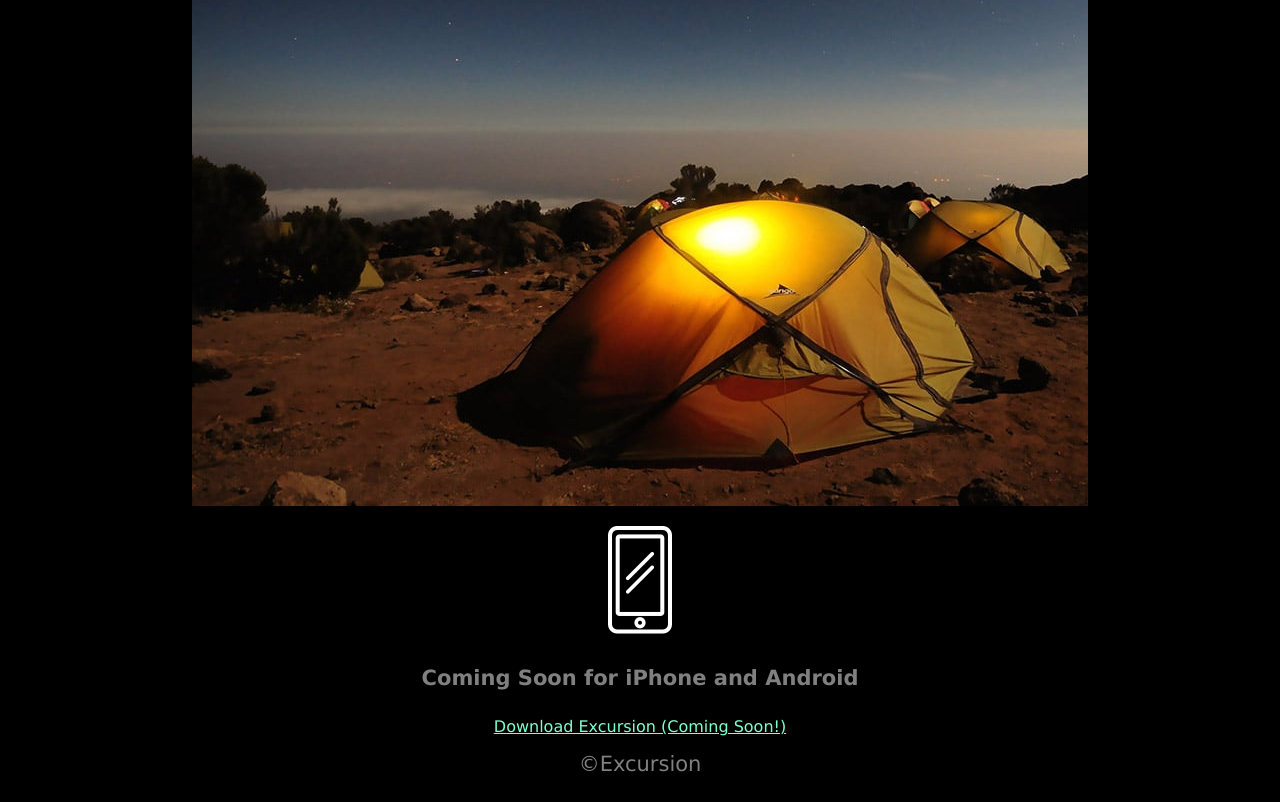
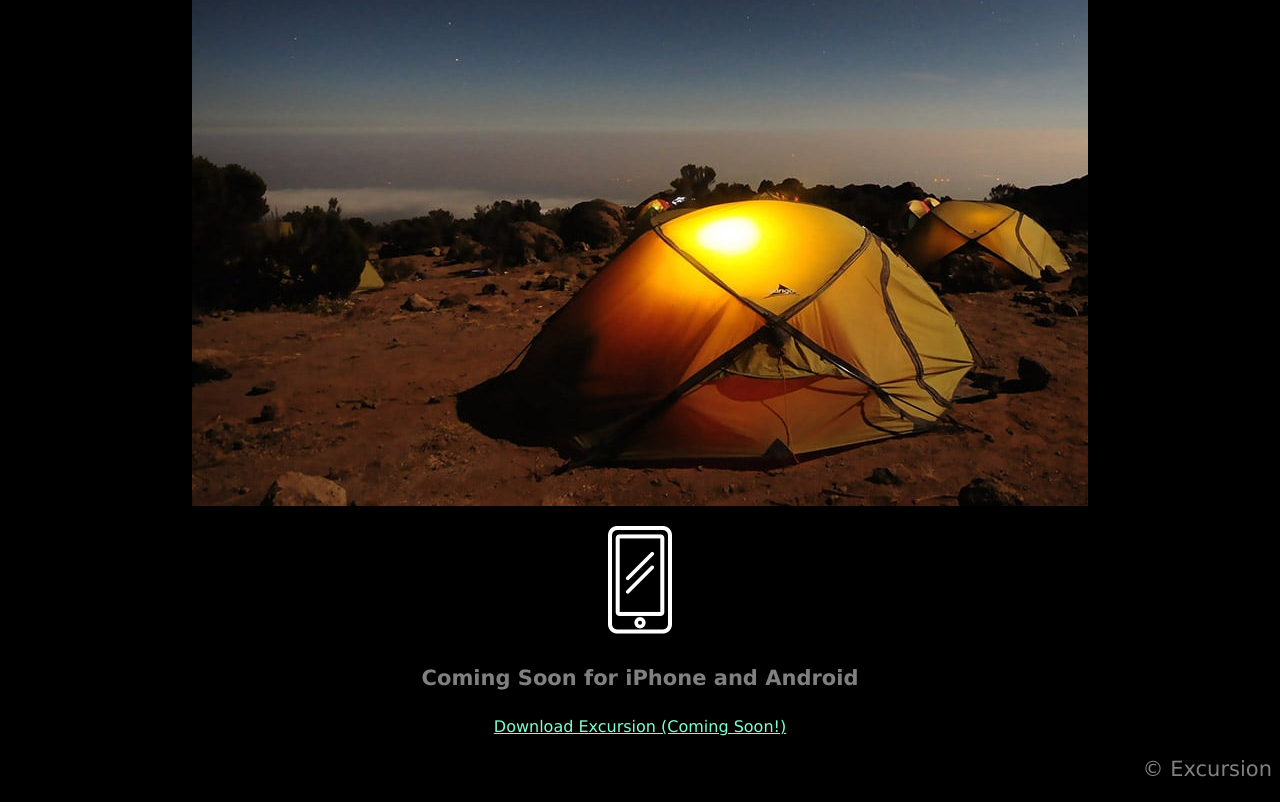
Before and after one commit to EdWiseCodes/excursion, a plain HTML site: page index.html in a window 1280 px wide. Shown: the part 506-1308 px from the top of the page. Drawn offline with Linux system fonts and the light colour scheme.

Commit message:
Footer fix

```diff
--- a/index.html
+++ b/index.html
@@ -19,6 +19,6 @@
   <p><img src="resources/images/phone.png"></p>
   <h4 class="header--sub-header">Coming Soon for iPhone and Android</h4>
   <p><a class="link--cta" href="#">Download Excursion (Coming Soon!)</a></p>
-  <p><a class="footer">©Excursion</a></p>
+  <div class="footer"><p>&copy; Excursion</p></div>
 </body>
 </html>
```
